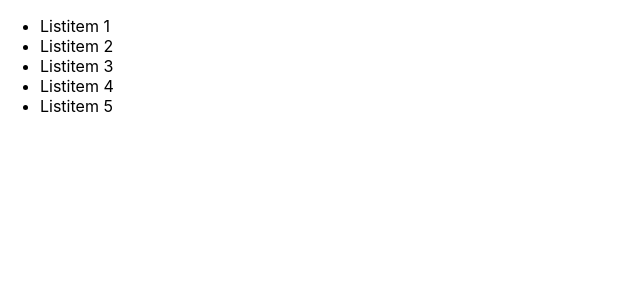
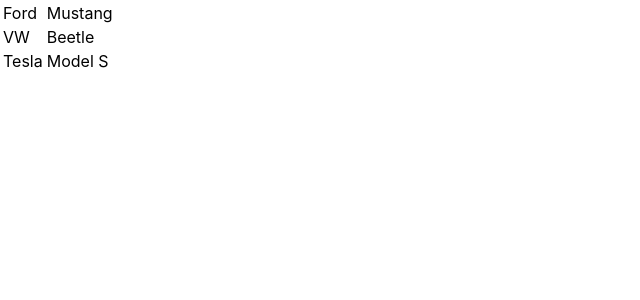
Before and after one commit to maxvanny2010/react, a React (Create React App) app in the folder myapp/: page / in a window 1280 px wide. Shown: the top 300 px of the page, without its empty margins (0-640 px from the left). Built offline with nearby package versions, Linux system fonts and the light colour scheme.

Commit message:
react MyTable

```diff
--- a/myapp/src/App.js
+++ b/myapp/src/App.js
@@ -1,7 +1,8 @@
 import React from 'react';
-import MyList from "./MyList";
+import MyTable from "./MyTable";
 
 function App() {
-    return <MyList/>;
+    return <MyTable/>;
 }
+
 export default App;
--- /dev/null
+++ b/myapp/src/MyTable.js
@@ -0,0 +1,22 @@
+import React from 'react';
+function MyTable() {
+    const data = [
+        {brand: 'Ford', model: 'Mustang'},
+        {brand: 'VW', model: 'Beetle'},
+        {brand: 'Tesla', model: 'Model S'}];
+    return (
+        <div>
+            <table>
+                <tbody>
+                {
+                    data.map((item, index) =>
+                        <tr key={index}>
+                            <td>{item.brand}</td><td>{item.model}</td>
+                        </tr>)
+                }
+                </tbody>
+            </table>
+        </div>
+    );
+}
+export default MyTable;
```
